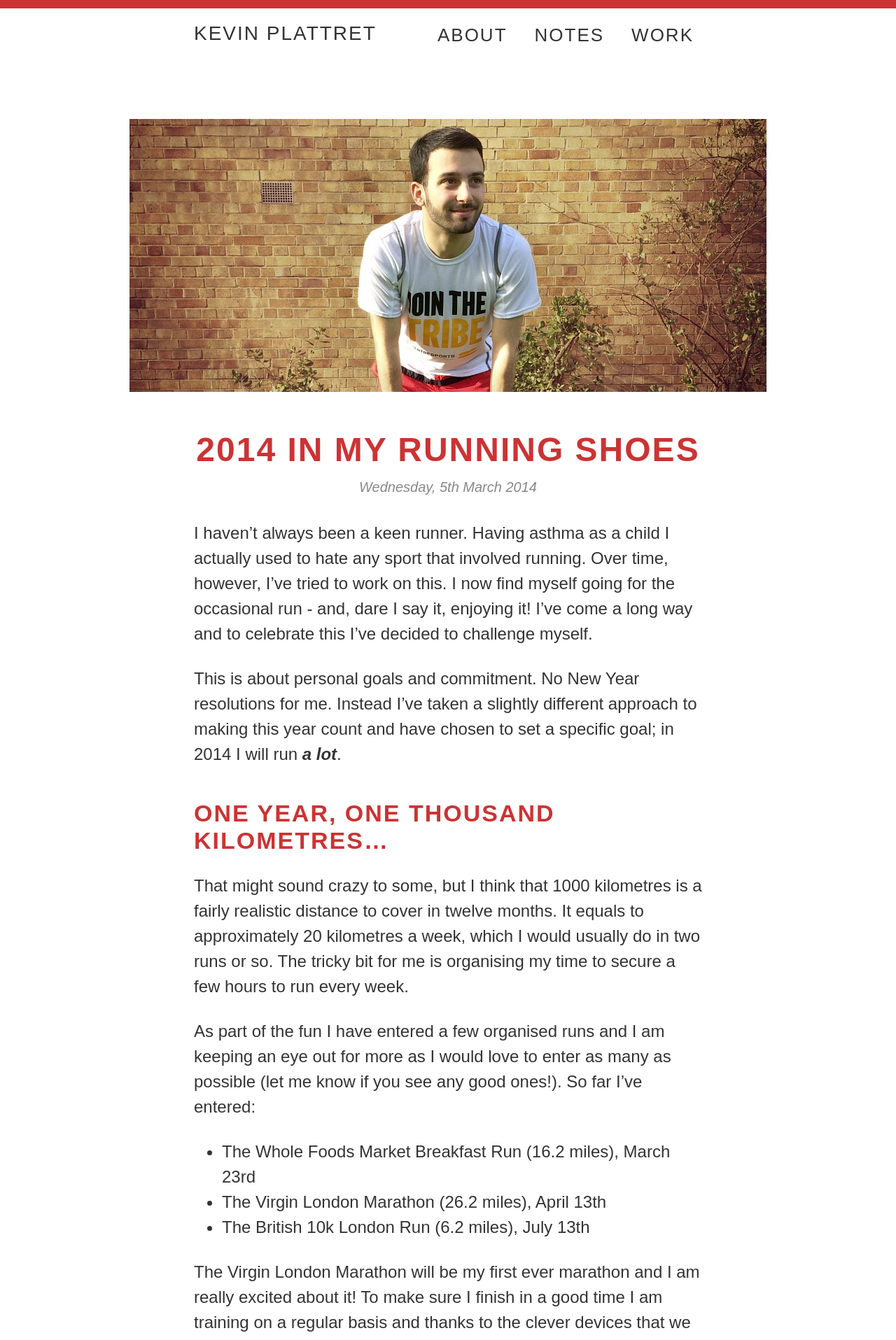
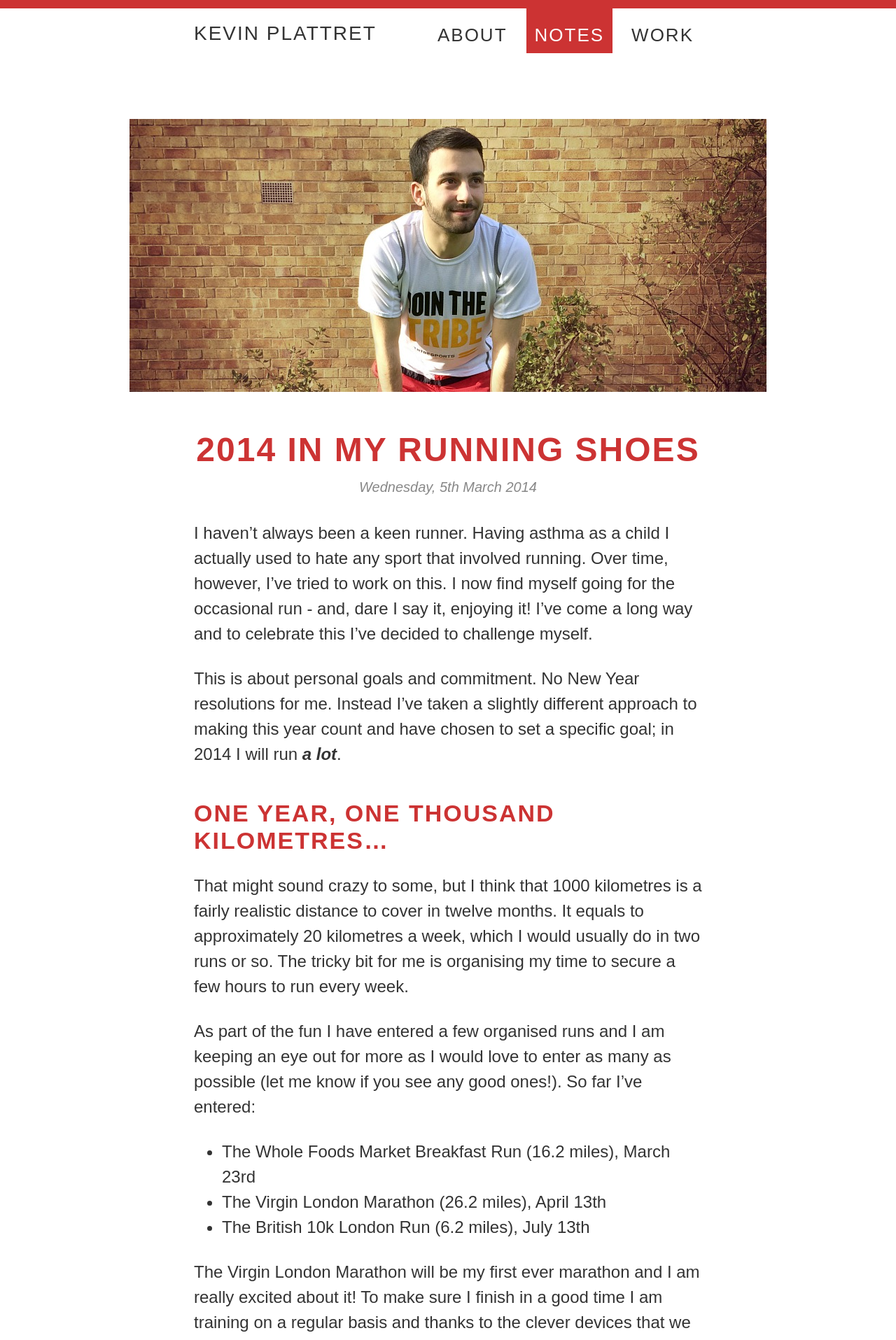
Before and after one commit to kplattret/kevinplattret.com, a Jekyll site: the page built from _posts/2014-03-05-2014-in-my-running-shoes.md, in a window 1280 px wide. Shown: the top 1915 px of the page at 70% size. Built offline with Jekyll 4.4.1, drawn with Linux system fonts in a browser that asks for light colours.

Commit message:
Highlight 'Notes' nav item when viewing a post.

```diff
--- a/_includes/header.html
+++ b/_includes/header.html
@@ -6,7 +6,7 @@
 <head>
     <meta charset="utf-8">
     <meta http-equiv="X-UA-Compatible" content="IE=edge">
-    <title>{{ page.title }} - {{ site.name }}</title>
+    <title>{{ page.title }}&thinsp;–&thinsp;{{ site.name }}</title>
     <meta name="description" content="{{ page.description }}">
     <meta name="viewport" content="width=device-width, initial-scale=1">
     <link rel="stylesheet" href="/assets/css/main.min.css">
@@ -34,7 +34,7 @@
                         {% assign pages = site.pages | sort:"url" %}
                         {% for p in pages order:ascending %}
                             {% if p.in_nav == true %}
-                                <li><a {% if p.url == page.url %}class="active"{% endif %} href="{{ p.url }}">{{ p.title }}</a></li>
+                                <li><a {% if p.url == page.url or p.title == "Notes" and page.layout == "post" %}class="active"{% endif %} href="{{ p.url }}">{{ p.title }}</a></li>
                             {% endif %}
                         {% endfor %}
                     </ul>
```
